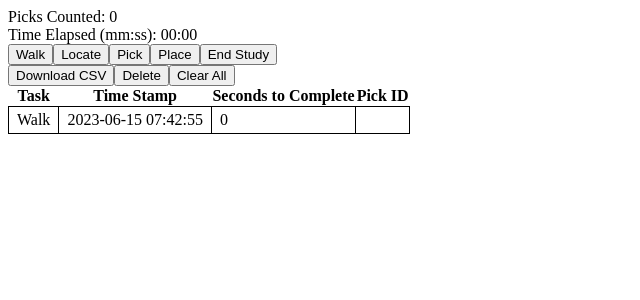
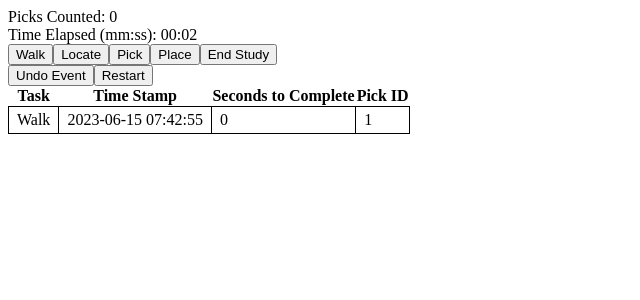
Before and after one commit to hasykes/time-study, a Next.js app: page /custom in a window 1280 px wide. Both pictures are taken after a click on the button "Walk". Shown: the top 300 px of the page, without its empty margins (0-640 px from the left). Built offline with nearby package versions, Linux system fonts and the light colour scheme.

Commit message:
add csv export to email option

```diff
--- a/src/components/Results.js
+++ b/src/components/Results.js
@@ -2,16 +2,24 @@ const Results = (props) => {
   if (props.eventList.length === 0) {
     return;
   }
+
+  const undoEvent = () => {
+    const newEventList = props.eventList;
+    newEventList.pop();
+    props.setEventList([...newEventList]);
+  };
+
+  const restartStudy = () => {
+    window.location.reload(); //just reload the page
+  };
+
   return (
     <>
-      <button id="downloadCSV" className="button">
-        Download CSV
+      <button id="undo_button" className="button" onClick={undoEvent}>
+        Undo Event
       </button>
-      <button id="delete_button" className="button">
-        Delete
-      </button>
-      <button id="clearAll_button" className="button">
-        Clear All
+      <button id="restart_button" className="button" onClick={restartStudy}>
+        Restart
       </button>
       <table id="results_table">
         <thead>
--- a/src/components/Tasks.js
+++ b/src/components/Tasks.js
@@ -21,25 +21,43 @@ const Tasks = (props) => {
           name: taskName,
           timestamp: curDateTime,
           secondsToComplete,
-          pickId: props.eventCount,
+          pickId: props.eventCount + 1,
           momentObj,
         },
       ];
     });
   };
 
-  const handleButtonClick = (buttonIndex, taskName) => {
-    //all buttons should fire a logged event
+  const convertToCSVandEmail = (eventList) => {
+    const relevantData = eventList.map(({ momentObj, ...rel }) => rel);
+
+    const headers = Object.keys(relevantData[0]);
+    const csvContent = `${headers.join(",")}\n${relevantData
+      .map((row) => headers.map((header) => row[header]).join(","))
+      .join("\n")}`;
+
+    const encodedUri = encodeURI(csvContent);
+
+    window.open(
+      `mailto:?subject=Time Study CSV Data ${moment().format(
+        "YYYY-MM-DD"
+      )}&body=${encodedUri}`
+    );
+  };
+
+  const handleEndStudyButtonClick = () => {
+    props.setTimerShouldRun(false);
+    convertToCSVandEmail(props.eventList);
+  };
+
+  const handleTaskButtonClick = (buttonIndex, taskName) => {
     logEvent(taskName);
-    if (buttonIndex > props.taskList.length) {
-      props.setTimerShouldRun(false); //last button is end study
-      return;
+    if (buttonIndex === props.taskList.length - 1) {
+      props.setEventCount((prevEventCount) => prevEventCount + 1);
     }
-    if (buttonIndex === props.taskList.length - 1) {
-      props.setEventCount((prevEventCount) => prevEventCount + 1); //last task button should log a completed task
-    }
-    if (props.timerShouldRun) {
-      props.setTimerShouldRun(false);
+
+    if (!props.timerShouldRun) {
+      props.setTimerShouldRun(true);
     }
   };
 
@@ -51,16 +69,13 @@ const Tasks = (props) => {
             key={"id_" + i}
             id={task + "_button"}
             className="button"
-            onClick={() => handleButtonClick(i, task)}
+            onClick={() => handleTaskButtonClick(i, task)}
           >
             {task}
           </button>
         );
       })}
-      <button
-        id="end_button"
-        onClick={() => handleButtonClick(999, "End Study")}
-      >
+      <button id="end_button" onClick={handleEndStudyButtonClick}>
         End Study
       </button>
     </div>
--- a/src/components/Timestudy.js
+++ b/src/components/Timestudy.js
@@ -35,13 +35,18 @@ const Timestudy = (props) => {
         <Tasks
           taskList={props.taskList}
           setEventCount={setEventCount}
-          eventCount={props.eventCount}
+          eventCount={eventCount}
           setTimerShouldRun={setTimerShouldRun}
           timerShouldRun={timerShouldRun}
           setEventList={setEventList}
           eventList={eventList}
         />
-        <Results eventList={eventList} />
+        <Results
+          eventList={eventList}
+          setEventList={setEventList}
+          setEventCount={setEventCount}
+          eventCount={eventCount}
+        />
       </main>
     </>
   );
```
Also changed, not shown: src/components/Hud.js (deleted).
